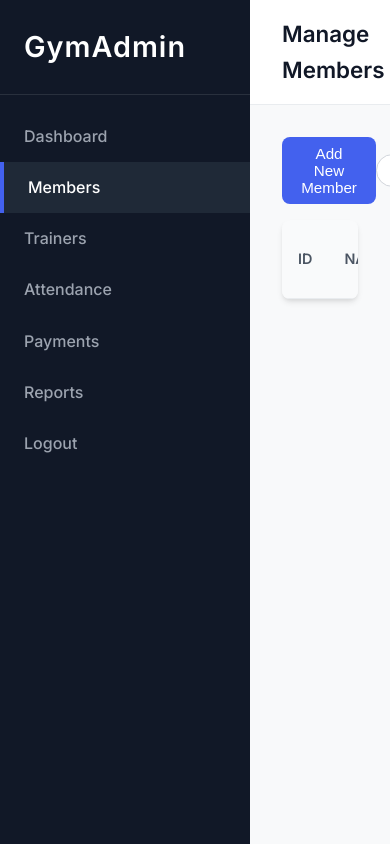
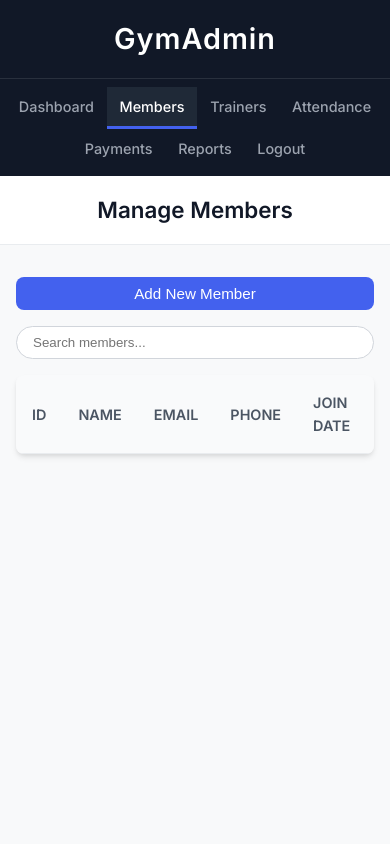
Before and after one commit to sohan090306/dbms, a website: page public/members.html in a window 390 px wide. Drawn offline with Linux system fonts and the light colour scheme; no server answers.

Commit message:
Fix mobile responsiveness for sidebar and layout

```diff
--- a/public/css/style.css
+++ b/public/css/style.css
@@ -282,3 +282,59 @@ tr:hover { background-color: #f9fafb; }
 }
 .close:hover { color: #111827; }
 .modal h2 { margin-bottom: 1.5rem; }
+
+/* Mobile Responsiveness */
+@media (max-width: 768px) {
+    .layout {
+        flex-direction: column;
+    }
+    .sidebar {
+        width: 100%;
+        height: auto;
+    }
+    .sidebar-header {
+        padding: 1rem;
+        text-align: center;
+        border-bottom: 1px solid rgba(255,255,255,0.1);
+    }
+    .sidebar-nav {
+        flex-direction: row;
+        flex-wrap: wrap;
+        justify-content: center;
+        padding: 0.5rem 0;
+    }
+    .sidebar-nav a {
+        padding: 0.5rem 0.8rem;
+        font-size: 0.9rem;
+    }
+    .sidebar-nav a:hover, .sidebar-nav a.active {
+        border-left: none;
+        border-bottom: 3px solid var(--primary-color);
+        background-color: var(--sidebar-hover);
+    }
+    .topbar {
+        padding: 1rem;
+        flex-direction: column;
+        gap: 0.5rem;
+        text-align: center;
+    }
+    .dashboard-cards {
+        padding: 1rem;
+        grid-template-columns: 1fr;
+        gap: 1rem;
+    }
+    .recent-section, .content-section {
+        padding: 0 1rem 1rem;
+    }
+    .action-bar {
+        flex-direction: column;
+        align-items: stretch;
+        gap: 1rem;
+    }
+    .action-bar input {
+        width: 100%;
+    }
+    .action-buttons {
+        flex-direction: column;
+    }
+}
```
